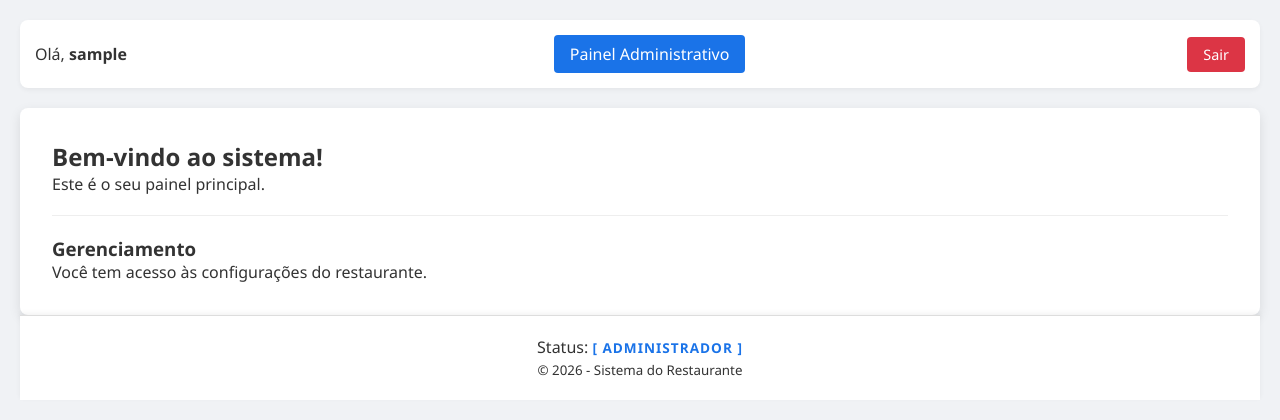
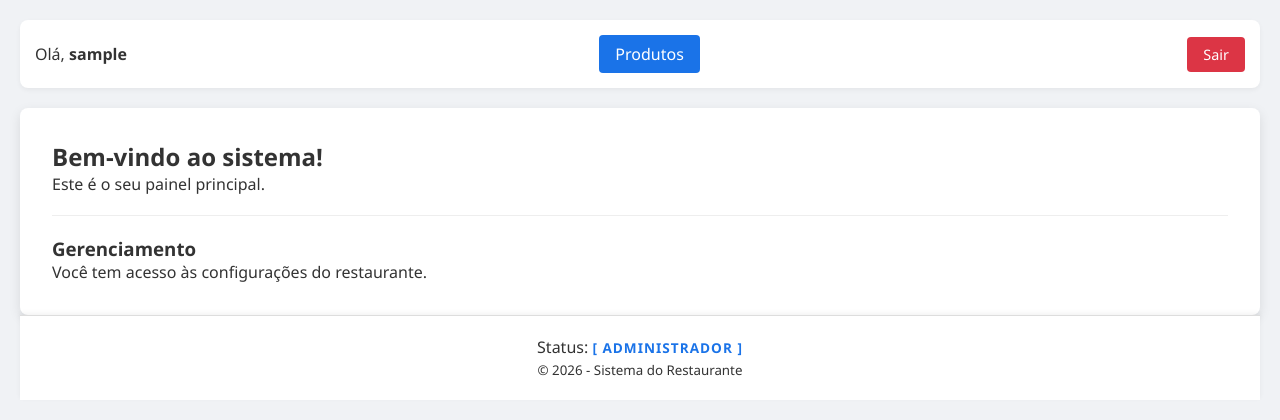
Before and after one commit to LucasLiaw25/L-Essense, a PHP site: page /home.php in a window 1280 px wide. Shown: the top 420 px of the page. Run offline with PHP 8.4, Linux system fonts and the light colour scheme; the visitor is signed in with stand-in values (Sample User, id 1).

Commit message:
erro corrigido no menu.php e product.php includo no menu.php

```diff
--- a/user/login.php
+++ b/user/login.php
@@ -27,7 +27,7 @@ if($_SERVER["REQUEST_METHOD"] == "POST"){
                 $_SESSION['logado'] = true;
                 $_SESSION['usuario'] = $nome_digitado;
                 $_SESSION['perfil'] = 'admin'; // Identifica como administrador
-                header("Location: dashboard.php");
+                header("Location: home.php");
                 exit();
             } else {
                 $erro = "Senha incorreta para o perfil de administrador.";
--- a/user/menu.php
+++ b/user/menu.php
@@ -1,7 +1,7 @@
 <?php
 // O menu.php já é chamado dentro de um ambiente com sessão iniciada
 if (isset($_SESSION['perfil']) && $_SESSION['perfil'] === 'admin'): ?>
-    <a href="painel_admin.php" class="btn-admin" style="margin-right: 15px; background-color: #1a73e8; color: white; padding: 8px 16px; border-radius: 4px; text-decoration: none;">Painel Administrativo</a>
+    <a href="../dashboard/product.php" class="btn-admin" style="margin-right: 15px; background-color: #1a73e8; color: white; padding: 8px 16px; border-radius: 4px; text-decoration: none;">Produtos</a>
 <?php endif; ?>
 
 <a href="../auth/logout.php" class="btn-sair">Sair</a>
```
